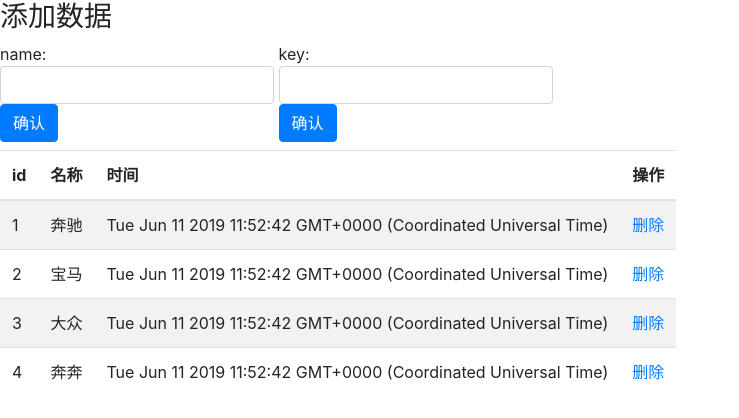
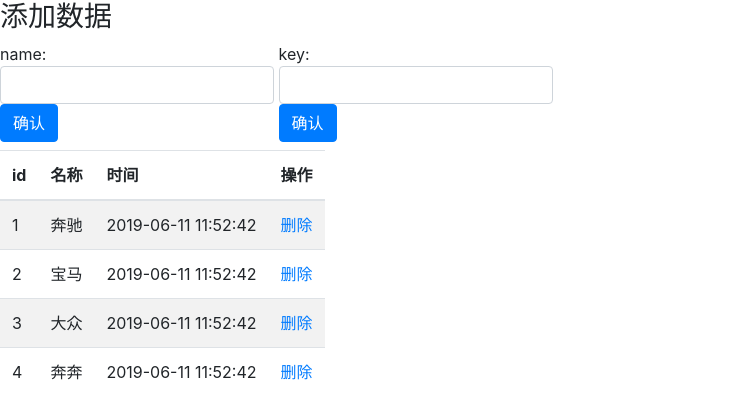
Before and after one commit to zhuzhixu/vue-learn-demo, a plain HTML site: page 03.案例/index.html in a window 1280 px wide. Shown: the whole page, without its empty margins (0-739 px from the left). Drawn offline with nearby package versions, Linux system fonts and the light colour scheme.

Commit message:
提交update learn log

```diff
--- a/03.案例/index.html
+++ b/03.案例/index.html
@@ -22,12 +22,12 @@
             <div class="panel-body">
 
                 <label for="name">name:
-                    <input type="text" class="form-control" id="name" name="name" v-model="name">
-                    <button type="submit" class="btn btn-primary" @click="add">确认</button>
+                    <input type="text" class="form-control" id="name" name="name" v-model="name" @keyup.rr="add">
+                    <button type="submit" class="btn btn-primary" @click="add" >确认</button>
                 </label>
 
                 <label for="key">key:
-                    <input type="text" class="form-control" id="key" name="ksy" v-model="keyword">
+                    <input type="text" class="form-control" id="key" name="ksy" v-model="keyword" >
                     <button type="submit" class="btn btn-primary">确认</button>
                 </label>
             </div>
@@ -45,7 +45,7 @@
                 <tr v-for="item in search(keyword)" :key="item.id">
                     <td scope="row">{{item.id}}</td>
                     <td>{{item.name}}</td>
-                    <td>{{item.time}}</td>
+                    <td>{{item.time | datefilter()}}</td>
                     <td><a href="" @click.prevent="del(item.id)">删除</a></td>
                 </tr>
 
--- a/03.案例/vue.js
+++ b/03.案例/vue.js
@@ -1,4 +1,9 @@
-new Vue({
+// Vue.filter("msgfilter", function(msg){
+//     return msg + "123"
+// })
+//全局filter过滤器
+Vue.config.keyCodes.rr = 13
+var app = new Vue({
     el: '#vue',
     data: {
         list: [{
@@ -27,6 +32,7 @@
     },
     methods: {
         add: function () {
+            console.log(globalThis.app.list)
             let object = {
                 id: this.list[this.list.length - 1].id + 1,
                 name: this.name,
@@ -43,6 +49,7 @@
             })
             console.log(index)
             this.list.splice(index, 1)
+
         },
         search: function () {
             if (this.keyword == '') {
@@ -65,4 +72,24 @@
             }
         }
     },
+    filters:{
+        //局部filter过滤器
+        msgfilter: function(msg){
+            return msg + "123"
+        },
+        datefilter: function(date , patten="yyyy-MM-dd HH:mm:ss"){
+            let d = new Date(date)
+            let y = d.getFullYear()
+            let m = (d.getMonth() +1).toString().padStart(2,'0')
+            let da = (d.getDate()).toString().padStart(2 , '0')
+            let h = (d.getHours()).toString().padStart(2,'0')
+            let mm = (d.getMinutes()).toString().padStart(2, '0')
+            let s = (d.getSeconds()).toString().padStart(2 , '0')
+            if(patten === "yyyy-MM-dd"){
+                return `${y}-${m}-${da}`
+            }
+            return `${y}-${m}-${da} ${h}:${mm}:${s}`
+        }
+    }
+
 })
```
